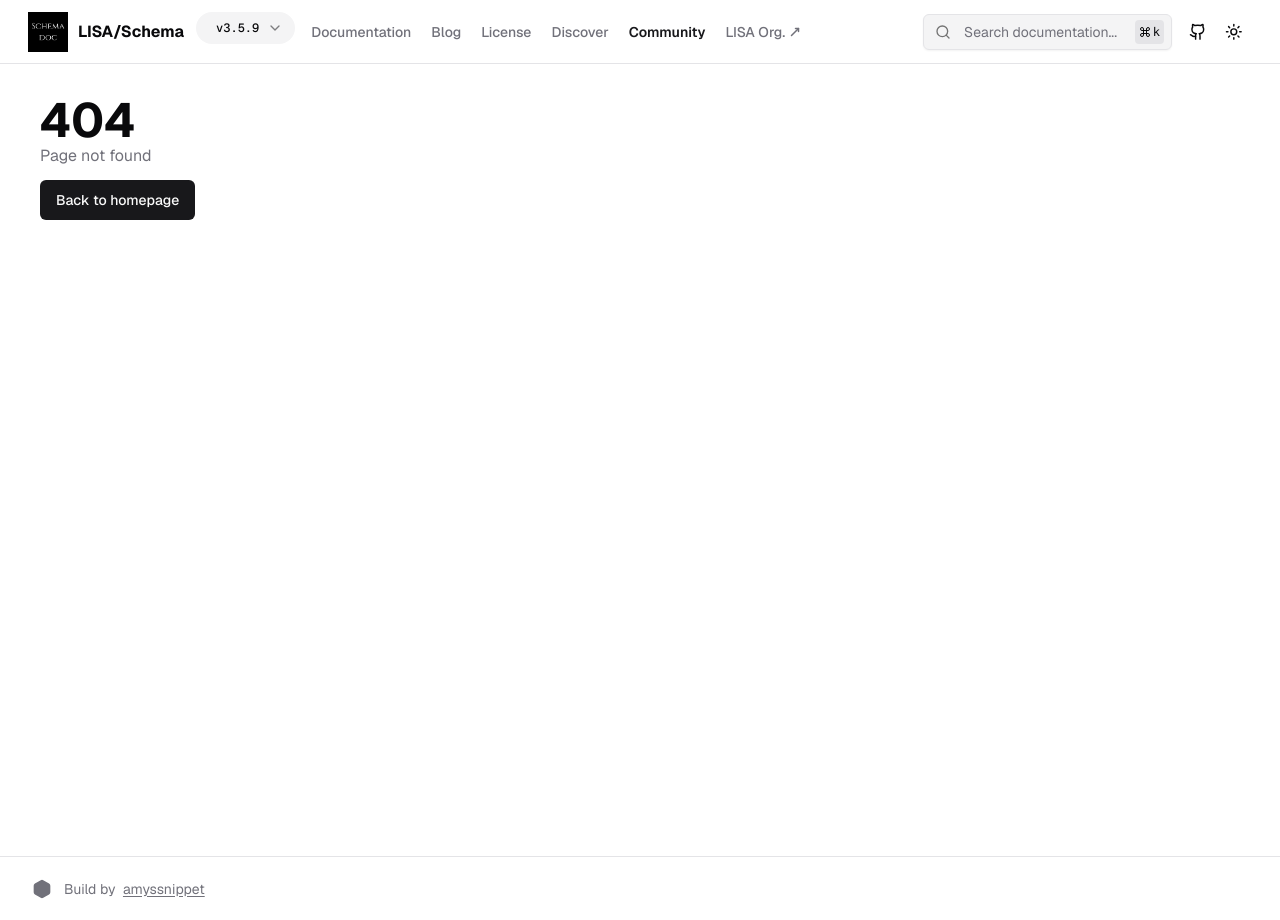
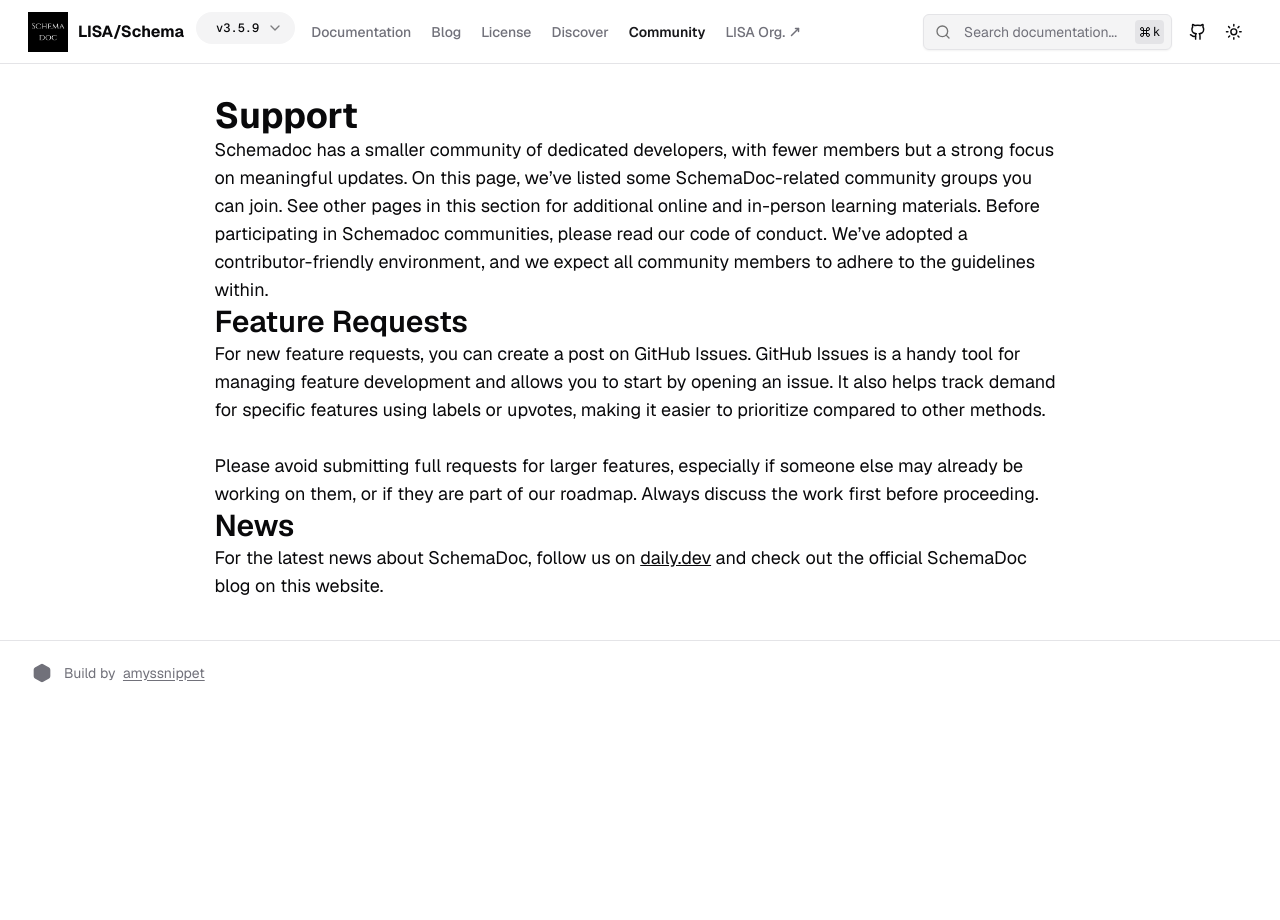
Before and after one commit to bradcn/schemadocv2, a Next.js app: page /community/support in a window 1280 px wide. Before the commit this address had no page. After the commit the page ends 800 px from the top, so only its background shows below. Built offline with nearby package versions, Linux system fonts and the light colour scheme.

Commit message:
Create page.tsx

```diff
--- /dev/null
+++ b/app/community/support/page.tsx
@@ -0,0 +1,28 @@
+export default function SupportPage() {
+  return (
+    <div className="max-w-4xl mx-auto">
+      <h1 className="text-4xl font-bold">Support</h1>
+
+      <p className="text-lg">
+        Schemadoc has a smaller community of dedicated developers, with fewer members but a strong focus on meaningful updates. On this page, we’ve listed some SchemaDoc-related community groups you can join. See other pages in this section for additional online and in-person learning materials. Before participating in Schemadoc communities, please read our code of conduct. We’ve adopted a contributor-friendly environment, and we expect all community members to adhere to the guidelines within.
+      </p>
+
+      <section>
+        <h2 className="text-3xl font-semibold">Feature Requests</h2>
+        <p className="text-lg">
+          For new feature requests, you can create a post on GitHub Issues. GitHub Issues is a handy tool for managing feature development and allows you to start by opening an issue. It also helps track demand for specific features using labels or upvotes, making it easier to prioritize compared to other methods.
+          <br />
+          <br />
+          Please avoid submitting full requests for larger features, especially if someone else may already be working on them, or if they are part of our roadmap. Always discuss the work first before proceeding.
+        </p>
+      </section>
+
+      <section>
+        <h2 className="text-3xl font-semibold">News</h2>
+        <p className="text-lg">
+          For the latest news about SchemaDoc, follow us on <a href="https://daily.dev" className="underline">daily.dev</a> and check out the official SchemaDoc blog on this website.
+        </p>
+      </section>
+    </div>
+  );
+}
```
